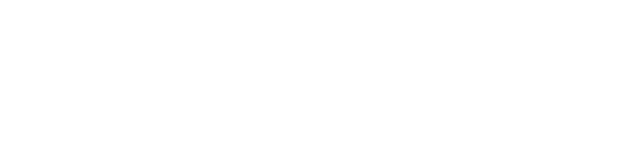
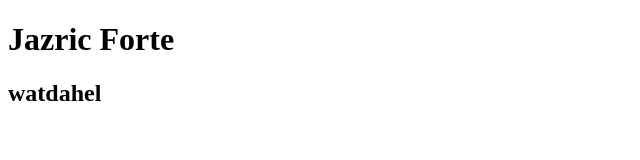
Before and after one commit to JazricForte/HelloWorld, a plain HTML site: page index.html in a window 1280 px wide. Shown: the whole page, without its empty margins (0-640 px from the left). Drawn offline with Linux system fonts and the light colour scheme.

```diff
--- a/index.html
+++ b/index.html
@@ -6,6 +6,7 @@
     <title>My First Web</title>
 </head>
 <body>
-
+    <h1>Jazric Forte</h1>
+    <h2>watdahel</h2>
 </body>
 </html>
```
